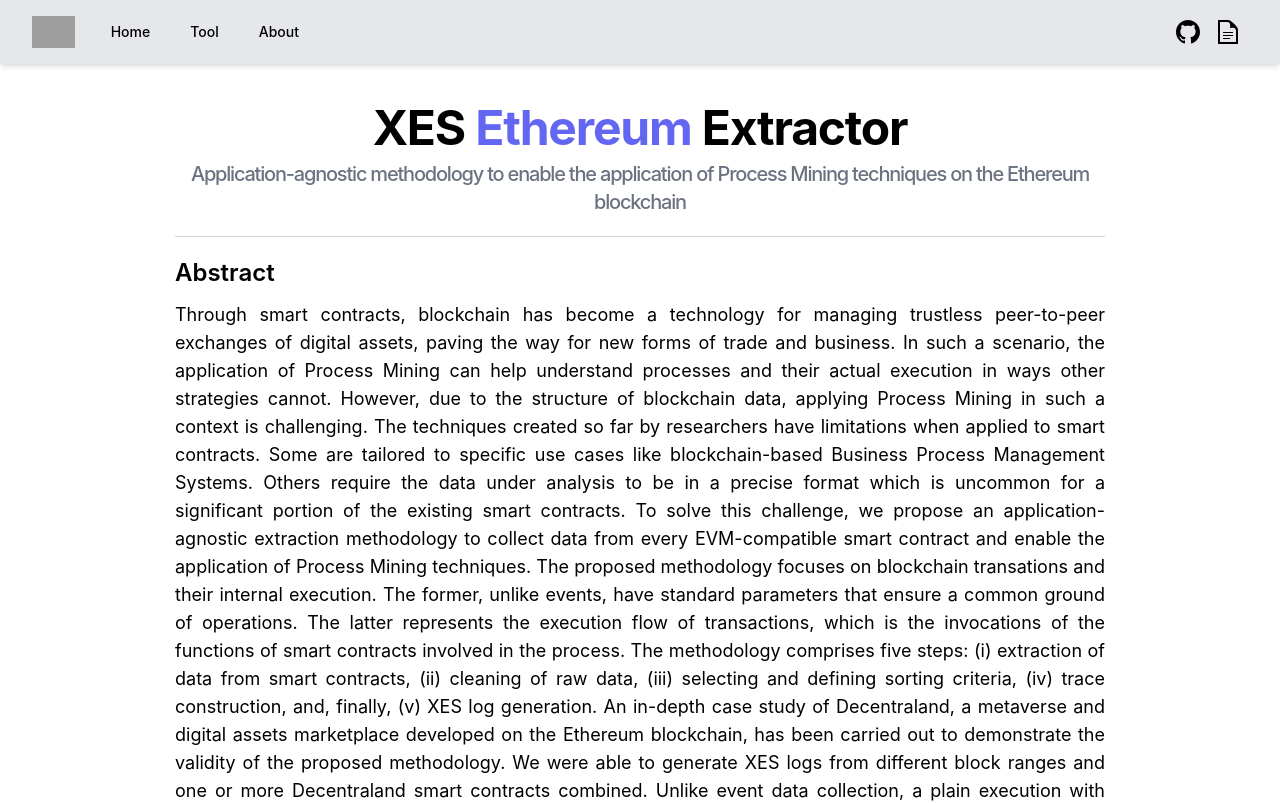
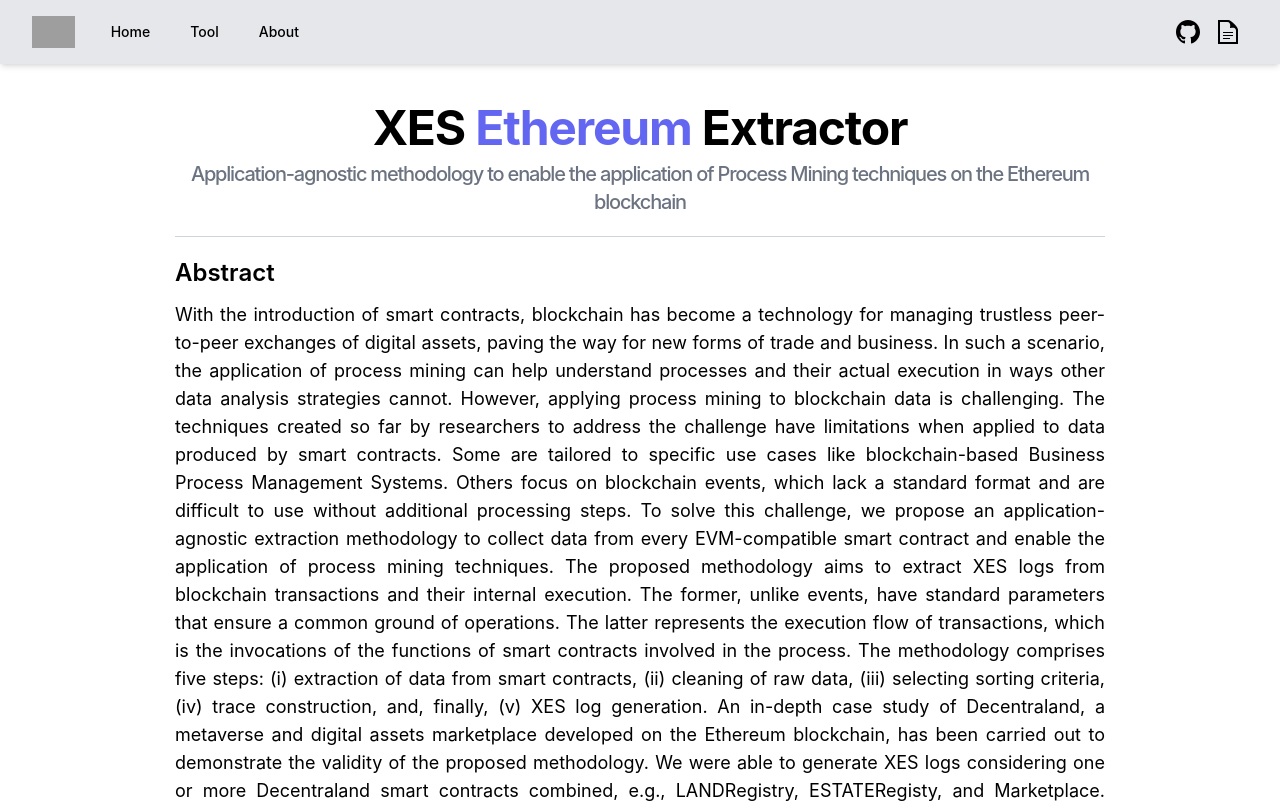
Before and after one commit to yuripaoloni/xes-ethereum-extractor, a Next.js app in the folder client/: page /about in a window 1280 px wide. Shown: the top 803 px of the page. Built offline with nearby package versions, Linux system fonts and the light colour scheme; no server answers; grey boxes are pictures that could not be loaded.

Commit message:
feat: updated abstract

```diff
--- a/client/pages/about.tsx
+++ b/client/pages/about.tsx
@@ -20,26 +20,27 @@ const About: NextPage = () => {
         </h1>
         <h4 className="text-2xl font-semibold mt-5 mb-3 pt-5 border-t border-gray-300">Abstract</h4>
         <p className="text-justify text-lg">
-          Through smart contracts, blockchain has become a technology for managing trustless peer-to-peer exchanges of
-          digital assets, paving the way for new forms of trade and business. In such a scenario, the application of
-          Process Mining can help understand processes and their actual execution in ways other strategies cannot.
-          However, due to the structure of blockchain data, applying Process Mining in such a context is challenging.
-          The techniques created so far by researchers have limitations when applied to smart contracts. Some are
-          tailored to specific use cases like blockchain-based Business Process Management Systems. Others require the
-          data under analysis to be in a precise format which is uncommon for a significant portion of the existing
-          smart contracts. To solve this challenge, we propose an application-agnostic extraction methodology to collect
-          data from every EVM-compatible smart contract and enable the application of Process Mining techniques. The
-          proposed methodology focuses on blockchain transations and their internal execution. The former, unlike
-          events, have standard parameters that ensure a common ground of operations. The latter represents the
-          execution flow of transactions, which is the invocations of the functions of smart contracts involved in the
-          process. The methodology comprises five steps: (i) extraction of data from smart contracts, (ii) cleaning of
-          raw data, (iii) selecting and defining sorting criteria, (iv) trace construction, and, finally, (v) XES log
-          generation. An in-depth case study of Decentraland, a metaverse and digital assets marketplace developed on
-          the Ethereum blockchain, has been carried out to demonstrate the validity of the proposed methodology. We were
-          able to generate XES logs from different block ranges and one or more Decentraland smart contracts combined.
-          Unlike event data collection, a plain execution with transactions does not require prior knowledge of smart
-          contract code. On the generated XES logs, we successfully applied several Process Mining techniques like
-          Simulation, Social Network Analysis, and Process discovery.
+          With the introduction of smart contracts, blockchain has become a technology for managing trustless
+          peer-to-peer exchanges of digital assets, paving the way for new forms of trade and business. In such a
+          scenario, the application of process mining can help understand processes and their actual execution in ways
+          other data analysis strategies cannot. However, applying process mining to blockchain data is challenging. The
+          techniques created so far by researchers to address the challenge have limitations when applied to data
+          produced by smart contracts. Some are tailored to specific use cases like blockchain-based Business Process
+          Management Systems. Others focus on blockchain events, which lack a standard format and are difficult to use
+          without additional processing steps. To solve this challenge, we propose an application-agnostic extraction
+          methodology to collect data from every EVM-compatible smart contract and enable the application of process
+          mining techniques. The proposed methodology aims to extract XES logs from blockchain transactions and their
+          internal execution. The former, unlike events, have standard parameters that ensure a common ground of
+          operations. The latter represents the execution flow of transactions, which is the invocations of the
+          functions of smart contracts involved in the process. The methodology comprises five steps: (i) extraction of
+          data from smart contracts, (ii) cleaning of raw data, (iii) selecting sorting criteria, (iv) trace
+          construction, and, finally, (v) XES log generation. An in-depth case study of Decentraland, a metaverse and
+          digital assets marketplace developed on the Ethereum blockchain, has been carried out to demonstrate the
+          validity of the proposed methodology. We were able to generate XES logs considering one or more Decentraland
+          smart contracts combined, e.g., LANDRegistry, ESTATERegisty, and Marketplace. Unlike event data collection,
+          extracting logs from transactions does not require prior knowledge of smart contract code. On the generated
+          XES logs, we successfully applied several process mining techniques like Process discovery and Conformance
+          Checking demonstrating the validity of the methodology.
         </p>
         <h4 id="usage" className="text-2xl font-semibold mt-5 mb-3 pt-5 border-t border-gray-300">
           How to use
```
